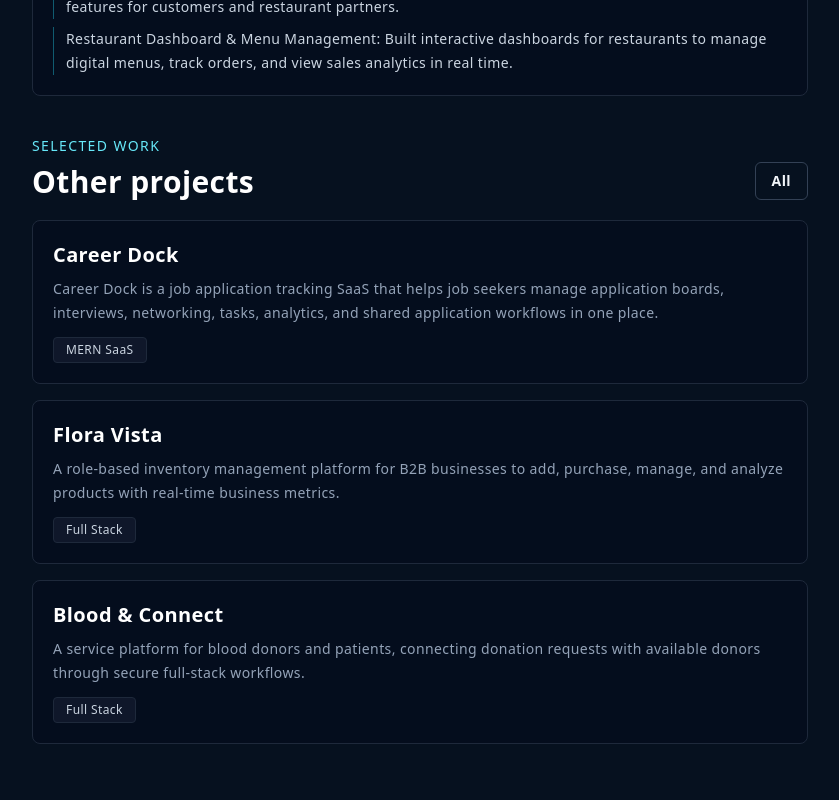
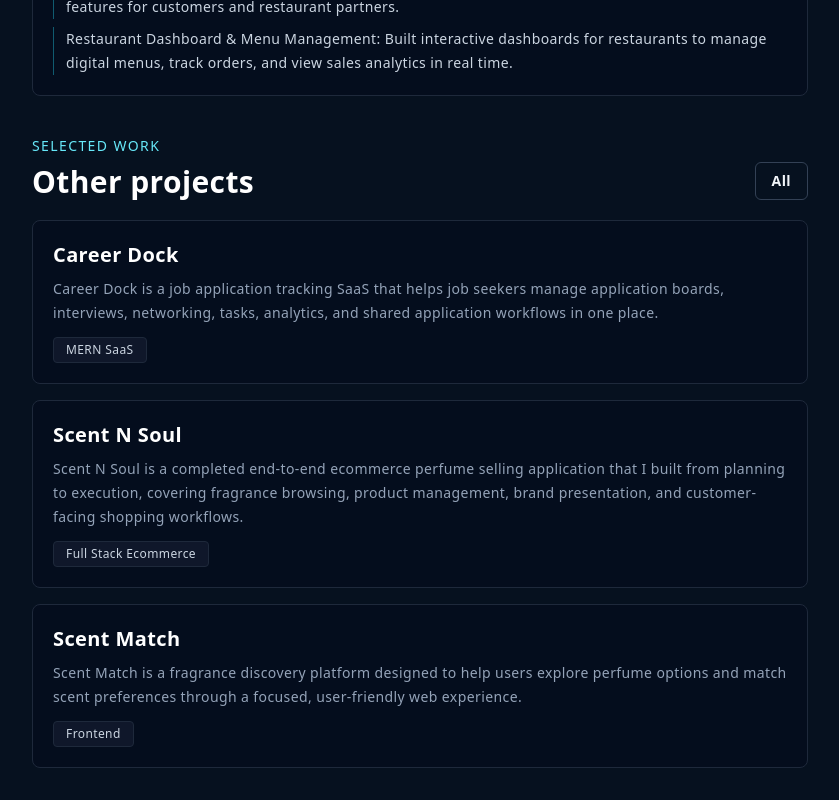
Before and after one commit to mthtitumir/mth-titumir-nextjs, a Next.js app: page / in a window 1280 px wide. Shown: the part 2136-2936 px from the top of the page, without its empty margins (64-903 px from the left). Before the commit the page ends 2912 px from the top, so only its background shows below. Built offline with nearby package versions, Linux system fonts and the light colour scheme.

Commit message:
feat: update

```diff
--- a/src/app/(withMaintLayout)/projects/[id]/page.tsx
+++ b/src/app/(withMaintLayout)/projects/[id]/page.tsx
@@ -27,7 +27,8 @@ const ProjectDetails = ({ params }: { params: { id: string } }) => {
   return (
     <article className="space-y-8">
       <div className="overflow-hidden rounded-lg border border-slate-800 bg-slate-950/40">
-        <div className="relative h-64 w-full bg-slate-900 md:h-80">
+        <div className="relative flex h-64 w-full items-center justify-center bg-slate-900 md:h-80">
+          {project.image_url ? (
             <Image
               src={project.image_url}
               alt={project.title}
@@ -35,6 +36,16 @@ const ProjectDetails = ({ params }: { params: { id: string } }) => {
               className="object-cover"
               priority
             />
+          ) : (
+            <div className="px-6 text-center">
+              <p className="text-sm uppercase tracking-widest text-cyan-300">
+                Project
+              </p>
+              <p className="mt-3 text-4xl font-bold text-white">
+                {project.title}
+              </p>
+            </div>
+          )}
         </div>
         <div className="p-5 md:p-7">
           <div className="flex flex-wrap gap-2">
--- a/src/app/(withMaintLayout)/projects/page.tsx
+++ b/src/app/(withMaintLayout)/projects/page.tsx
@@ -26,13 +26,24 @@ const ProjectsPage = () => {
             key={project.slug}
             className="col-span-12 overflow-hidden rounded-lg border border-slate-800 bg-slate-950/40 lg:col-span-6"
           >
-            <div className="relative h-48 w-full bg-slate-900">
+            <div className="relative flex h-48 w-full items-center justify-center bg-slate-900">
+              {project.image_url ? (
                 <Image
                   fill
                   alt={project.title}
                   src={project.image_url}
                   className="object-cover"
                 />
+              ) : (
+                <div className="px-5 text-center">
+                  <p className="text-sm uppercase tracking-widest text-cyan-300">
+                    Project
+                  </p>
+                  <p className="mt-2 text-2xl font-bold text-white">
+                    {project.title}
+                  </p>
+                </div>
+              )}
             </div>
 
             <div className="p-5">
--- a/src/data/portfolio.ts
+++ b/src/data/portfolio.ts
@@ -210,64 +210,45 @@ export const projects: Project[] = [
   },
   {
     project_id: 1,
-    slug: "flora-vista",
-    title: "Flora Vista",
+    slug: "scent-n-soul",
+    title: "Scent N Soul",
     description:
-      "A role-based inventory management platform for B2B businesses to add, purchase, manage, and analyze products with real-time business metrics.",
+      "Scent N Soul is a completed end-to-end ecommerce perfume selling application that I built from planning to execution, covering fragrance browsing, product management, brand presentation, and customer-facing shopping workflows.",
     contributions: [
-      "Built role-based inventory workflows across frontend and backend.",
-      "Implemented product management, purchase flows, and business metric views.",
-      "Integrated dashboard-oriented UI patterns for operational teams.",
+      "Owned the full product lifecycle from planning and architecture through implementation, deployment, and completion.",
+      "Built the complete ecommerce application from frontend experience to backend APIs and database workflows.",
+      "Implemented product browsing, product detail, brand presentation, and customer shopping flows with Next.js.",
+      "Developed Express and MongoDB backend functionality for managing ecommerce data and product operations.",
+      "Integrated Cloudinary for perfume product media handling and optimized image delivery.",
+      "Focused on responsive UI, clean product presentation, performance, and production-ready user experience.",
     ],
-    duration: "3 months",
-    technologies_used: ["React", "Redux", "Ant Design", "TypeScript", "Express", "MongoDB"],
-    live_url: "https://flower-management-client-iota.vercel.app/",
-    github_client: "http://github.com/mthtitumir/inventory-management-client",
-    github_server: "http://github.com/mthtitumir/inventory-management-server",
-    image_url: "https://res.cloudinary.com/dbbtzirgj/image/upload/v1718089454/flower-management.jpg",
-    stack: "Full Stack",
-    status: "Running",
+    duration: "Completed project",
+    technologies_used: ["Next.js", "React", "TypeScript", "Express", "MongoDB", "Cloudinary", "Tailwind CSS"],
+    live_url: "https://scentnsoul.qom.bd/",
+    github_client: "#",
+    github_server: "#",
+    image_url: "",
+    stack: "Full Stack Ecommerce",
+    status: "Completed",
   },
   {
     project_id: 2,
-    slug: "blood-and-connect",
-    title: "Blood & Connect",
+    slug: "scent-match",
+    title: "Scent Match",
     description:
-      "A service platform for blood donors and patients, connecting donation requests with available donors through secure full-stack workflows.",
+      "Scent Match is a fragrance discovery platform designed to help users explore perfume options and match scent preferences through a focused, user-friendly web experience.",
     contributions: [
-      "Built donor and patient workflows with Next.js and Express.",
-      "Implemented backend models and API flows with PostgreSQL and Prisma.",
-      "Created responsive UI screens for searching, requesting, and managing blood donation activity.",
+      "Built customer-facing interfaces for scent discovery and product exploration.",
+      "Implemented responsive layouts and reusable UI patterns for a consistent browsing experience.",
+      "Improved usability with clear product presentation and streamlined navigation flows.",
     ],
-    duration: "1 month",
-    technologies_used: ["Next.js", "Redux", "Material UI", "TypeScript", "Express", "PostgreSQL", "Prisma"],
-    live_url: "https://blood-donation-client-black.vercel.app/",
-    github_client: "http://github.com/mthtitumir/blood-donation-client",
-    github_server: "http://github.com/mthtitumir/blood-donation-server",
-    image_url: "https://res.cloudinary.com/dbbtzirgj/image/upload/v1718089837/blood-and-connect.jpg",
-    stack: "Full Stack",
-    status: "Running",
-  },
-  {
-    project_id: 3,
-    slug: "the-universal-news",
-    title: "The Universal News",
-    description:
-      "A team-built news platform covering local and international stories with dashboard management and voice-assistant features.",
-    contributions: [
-      "Led a 5-person team through planning, implementation, and review.",
-      "Built backend features with another developer.",
-      "Developed the multi-role dashboard section.",
-      "Reviewed and polished frontend work for release quality.",
-    ],
-    duration: "2 months",
-    technologies_used: ["Next.js", "JavaScript", "Tailwind CSS", "Express", "MongoDB"],
-    live_url: "https://the-universal-news.vercel.app/",
-    github_client: "https://github.com/mthtitumir/the-universal-news",
-    github_server: "https://github.com/mthtitumir/the-universal-news",
-    image_url: "https://res.cloudinary.com/dbbtzirgj/image/upload/v1718099149/the-universal-news.jpg",
-    stack: "Full Stack",
-    team_size: 5,
+    duration: "Production project",
+    technologies_used: ["Next.js", "React", "TypeScript", "Tailwind CSS"],
+    live_url: "https://scentmatch.qom.bd/",
+    github_client: "#",
+    github_server: "#",
+    image_url: "",
+    stack: "Frontend",
     status: "Running",
   },
 ];
```
Also changed, not shown: src/constants/projects.ts (deleted, +0 -55 lines), public/titumir_1000px.png, 1 other file (tests, documents, lock files or other folders). Lines whose indentation alone changed are shown as unchanged.
